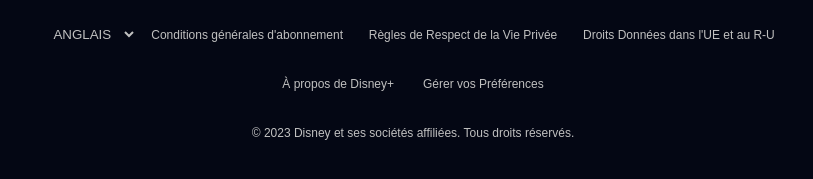
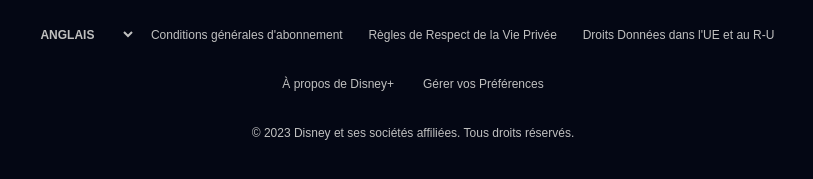
Before and after one commit to Kalisar2/Kalisar2ks_disneysplus, a plain HTML site: page index.html in a window 1280 px wide. Shown: the part 4987-5166 px from the top of the page, 227-1040 px from the left. Drawn offline with Linux system fonts and the light colour scheme.

Commit message:
Update index.html

```diff
--- a/index.html
+++ b/index.html
@@ -292,10 +292,11 @@
 		<img src="svgs/logo.svg" alt="Disney+ Logo" class="logo" />
 		<ul class="footer-links">
 			<!-- Liens vers les politiques du site et un sélecteur de langue -->
+
+			<a href=" https://kalisar2.github.io/Kalisar2_anglaisdisneyplus.io/"><strong>ANGLAIS</strong></a>
+
 			<select name="lang" id="lang-select">
-				<option>
-					<a href=" https://kalisar2.github.io/Kalisar2_anglaisdisneyplus.io/"><strong>ANGLAIS</strong></a>
-				</option>
+
 <!-- 				<option value="english">Anglais</option> -->
 			</select>
 
```
